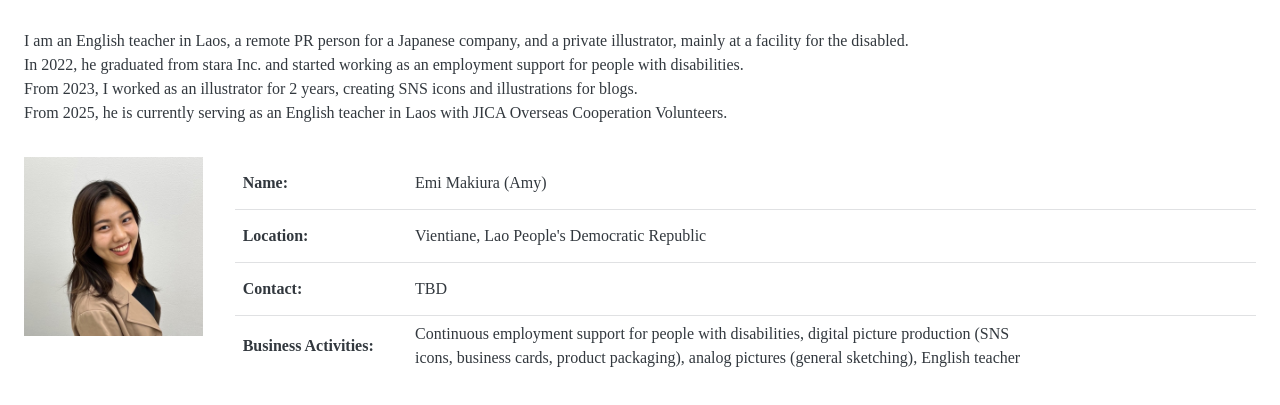
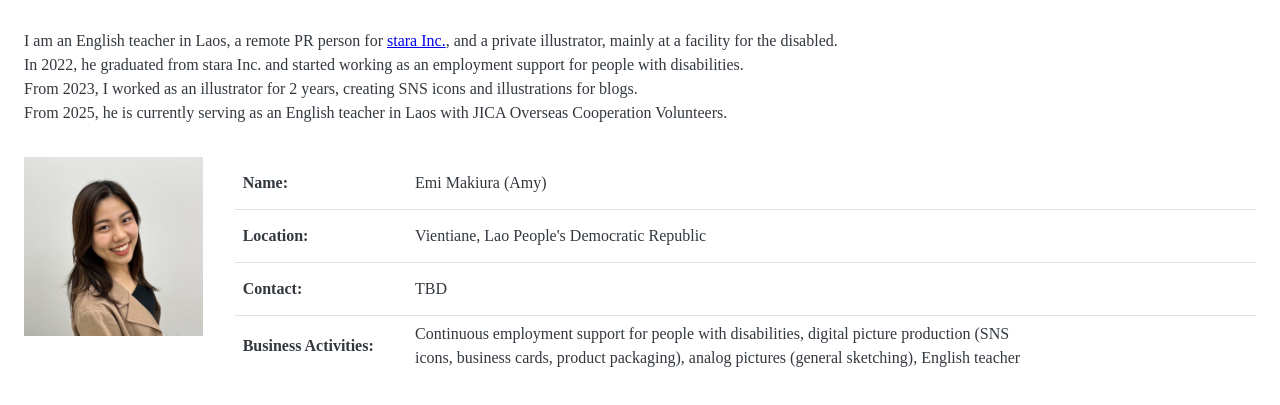
Before and after one commit to korosuke613/emi-homepage, an Astro site: page /en in a window 1280 px wide. Shown: the part 295-700 px from the top of the page. Built offline with nearby package versions, Linux system fonts and the light colour scheme; Astro itself is replaced by a stand-in of ours; a web font is replaced by a local one.

Commit message:
changed rinks for 3 languages

```diff
--- a/src/components/Page/About/index.tsx
+++ b/src/components/Page/About/index.tsx
@@ -40,11 +40,11 @@ export const About = ({ lang }: Props) => {
 2022年新卒で株式会社staraにて障害者の就労支援を始める。<br />
 2023年から2年間SNSアイコン作成やブログの挿絵などのイラストレーター業務を行う。<br />
 2025年よりJICA海外協力隊でラオスで英語教師として在任中。<br />`,
-                en: `I am an English teacher in Laos, a remote PR person for a Japanese company, and a private illustrator, mainly at a facility for the disabled.<br />
+                en: `I am an English teacher in Laos, a remote PR person for <a href="https://stara.co.jp" target="_blank" rel="noopener noreferrer">stara Inc.</a>, and a private illustrator, mainly at a facility for the disabled.<br />
 In 2022, he graduated from stara Inc. and started working as an employment support for people with disabilities.<br />
 From 2023, I worked as an illustrator for 2 years, creating SNS icons and illustrations for blogs.<br />
 From 2025, he is currently serving as an English teacher in Laos with JICA Overseas Cooperation Volunteers.<br />`,
-                lo: `ຂ້ອຍເປັນຄູສອນພາສາອັງກິດຢູ່ລາວ, ເປັນພະນັກງານ PR ທາງໄກຂອງບໍລິສັດຍີ່ປຸ່ນ, ແລະເປັນນັກແຕ້ມຮູບສ່ວນຕົວ, ຫຼັກແມ່ນຢູ່ສຳນັກງານພິການ.<br />
+                lo: `ຂ້ອຍເປັນຄູສອນພາສາອັງກິດຢູ່ລາວ, ເປັນພະນັກງານ PR <a href="https://stara.co.jp" target="_blank" rel="noopener noreferrer">ບໍລິສັດ stara</a>, ແລະເປັນນັກແຕ້ມຮູບສ່ວນຕົວ, ຫຼັກແມ່ນຢູ່ສຳນັກງານພິການ.<br />
 ໃນປີ 2022, ລາວໄດ້ຈົບການສຶກສາຈາກ stara Inc. ແລະເລີ່ມເຮັດວຽກສະໜັບສະໜູນການຈ້າງງານຄົນພິການ.<br />
 ຕັ້ງແຕ່ປີ 2023, ຂ້ອຍໄດ້ເຮັດວຽກເປັນນັກແຕ້ມຮູບເປັນເວລາ 2 ປີ, ສ້າງໄອຄອນ SNS ແລະຮູບປະກອບບລອກ.<br />
 ຕັ້ງແຕ່ປີ 2025, ລາວປັດຈຸບັນກຳລັງປະຈຳການເປັນຄູສອນພາສາອັງກິດຢູ່ລາວກັບ JICA ອາສາສະໝັກຮ່ວມມືຕ່າງປະເທດ.<br />`,
```
